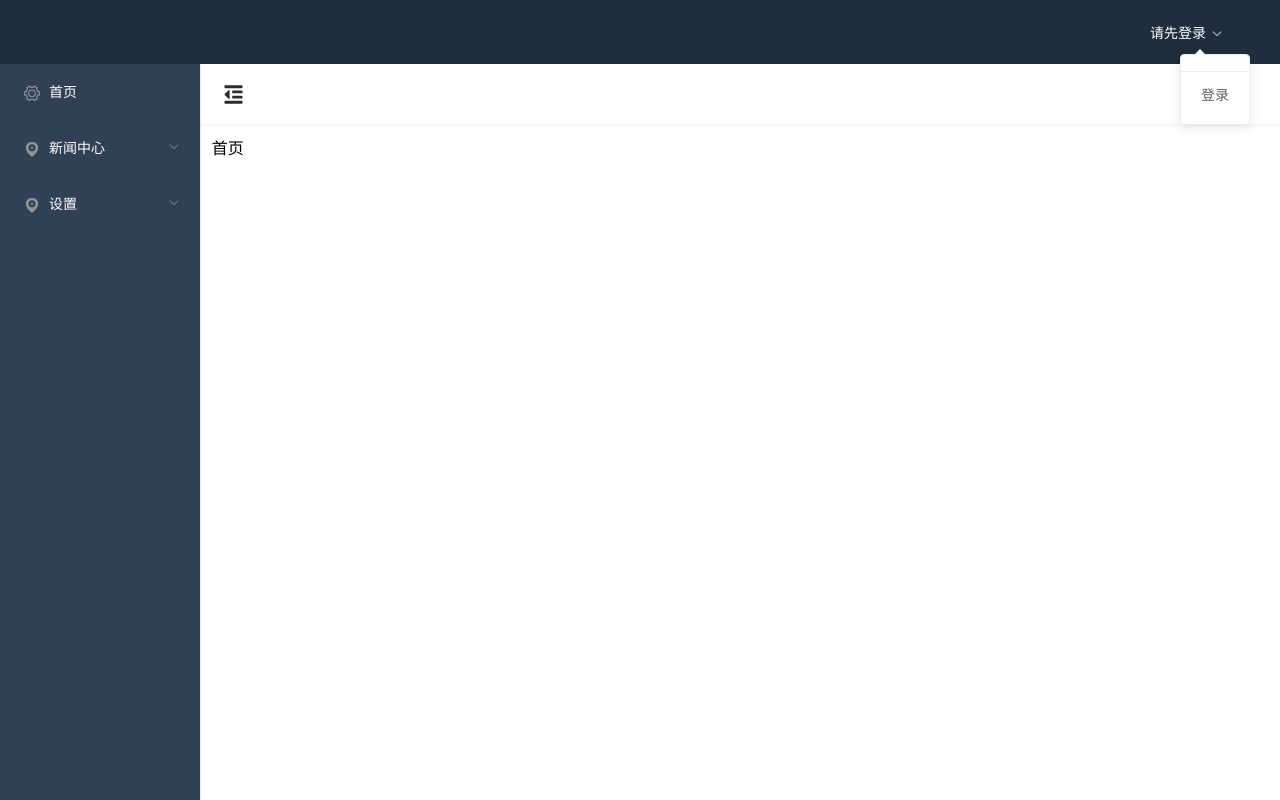
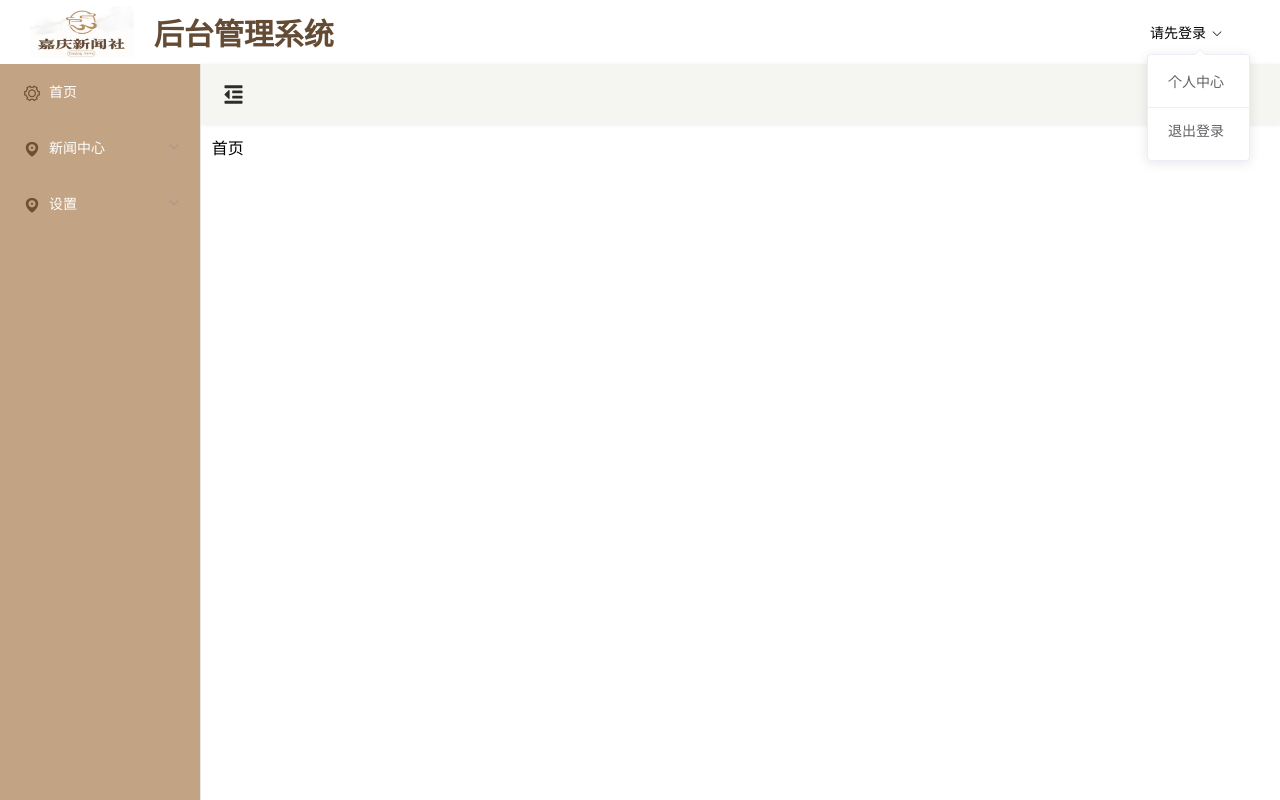
Before and after one commit to laijiaq/biy, a Vue app: page / in a window 1280 px wide. Both pictures are taken after a click on the button "请先登录". Built offline with nearby package versions, Linux system fonts and the light colour scheme; the HTML template or start-up script is replaced by a standard one.

Commit message:
修改了整体的色调

```diff
--- a/src/assets/scss/index.scss
+++ b/src/assets/scss/index.scss
@@ -12,3 +12,6 @@ html{
 #app{
     height: 100%;
 }
+a {
+    text-decoration: none;
+}
--- a/src/components/header/index.vue
+++ b/src/components/header/index.vue
@@ -1,7 +1,8 @@
 <template>
     <div class="header">
         <div class="left">
-
+            <img src="../../assets/images/logo.jpg" alt="">
+            <span class="title">后台管理系统</span>
         </div>
         <div class="right">
             <el-dropdown trigger="click">
@@ -9,14 +10,11 @@
                     {{ loginname }}<i class="el-icon-arrow-down el-icon--right"></i>
                 </span>
                 <el-dropdown-menu slot="dropdown" class="user-dropdown">
-                    <router-link to="/" v-if="loginname != '请先登录'">
+                    <router-link to="/" >
                         <el-dropdown-item style="margin-right: 5px;">个人中心</el-dropdown-item>
                     </router-link>
-                    <el-dropdown-item divided @click.native="logout" v-if="loginname != '请先登录'">
+                    <el-dropdown-item divided @click.native="logout">
                         <span style="display: block">退出登录</span>
-                    </el-dropdown-item>
-                    <el-dropdown-item divided @click.native="login" v-else>
-                        <span style="display: block">登录</span>
                     </el-dropdown-item>
                 </el-dropdown-menu>
             </el-dropdown>
@@ -47,14 +45,15 @@
         }
     }
 </script>
-<style scoped>
+<style scoped lang="scss">
 .header{
     height: 8%;
-    background-color:#1f2d3d ;
+    background-color:#fff ;
     display: flex;
     justify-content: space-between;
     align-items: center;
     color: #fff;
+    box-shadow: 0 1px 4px rgba(0, 21, 41, 0.08);
 }
 .el-dropdown{
     width: 100px;
@@ -62,7 +61,7 @@
 .el-dropdown-link {
 
     cursor: pointer;
-    color: #fff;
+    color: #000;
     padding: 15% 0;
 }
 .el-icon-arrow-down {
@@ -71,4 +70,22 @@
 .right{
     margin-right: 30px;
 }
+.left{
+    width: 30%;
+    height: 100%;
+    margin-left: 30px;
+    display: flex;
+    align-items: center;
+    img{
+        width: 27%;
+        height: 80%;
+    }
+    .title{
+        margin-left: 20px;
+        font-size: 30px;
+        color: #644b34;
+        font-weight: 900;
+
+    }
+}
 </style>
--- a/src/components/layout/index.vue
+++ b/src/components/layout/index.vue
@@ -129,6 +129,7 @@
   .el-header{
     display: flex;
     align-items: center;
+    background-color: #f5f5f2;
     box-shadow: 0 1px 4px rgba(0, 21, 41, 0.08);
   }
   .apse{
@@ -143,27 +144,33 @@
     padding: 1%;
   }
   .el-menu{
-    background-color: rgb(48, 65, 86);
+    background-color: #c2a383;
 
   }
   .el-submenu span{
     color: #fff;
   }
   .el-menu-item-group{
-    background-color: #1f2d3d;
+    background-color: #d1b599;
 
+  }
+  .el-menu-item i{
+    color: #6d5135;
+  }
+  .el-submenu__title i{
+    color: #6d5135;
   }
   .el-menu-item{
     color: #fff;
     }
     .is-active{
-        color: #409EFF !important;
+        color: #947b61 !important;
     }
   .el-menu-item:focus, .el-menu-item:hover {
-        background-color: #263445 !important;
+        background-color: #a58a6e !important;
    }
    ::v-deep .el-submenu__title:hover{
-        background-color: #263445 !important;
+        background-color: #a58a6e !important;
    }
 
 
--- a/vue.config.js
+++ b/vue.config.js
@@ -3,7 +3,7 @@ const defaultSetting = require('./src/setting')
 const name = defaultSetting.title;
 module.exports = {
   devServer: {
-      port: '8085',
+      port: '8088',
       open: false,
       proxy: {
           '/api': {
```
Also changed, not shown: src/assets/images/logo.jpg (added), 1 other file (tests, documents, lock files or other folders).
